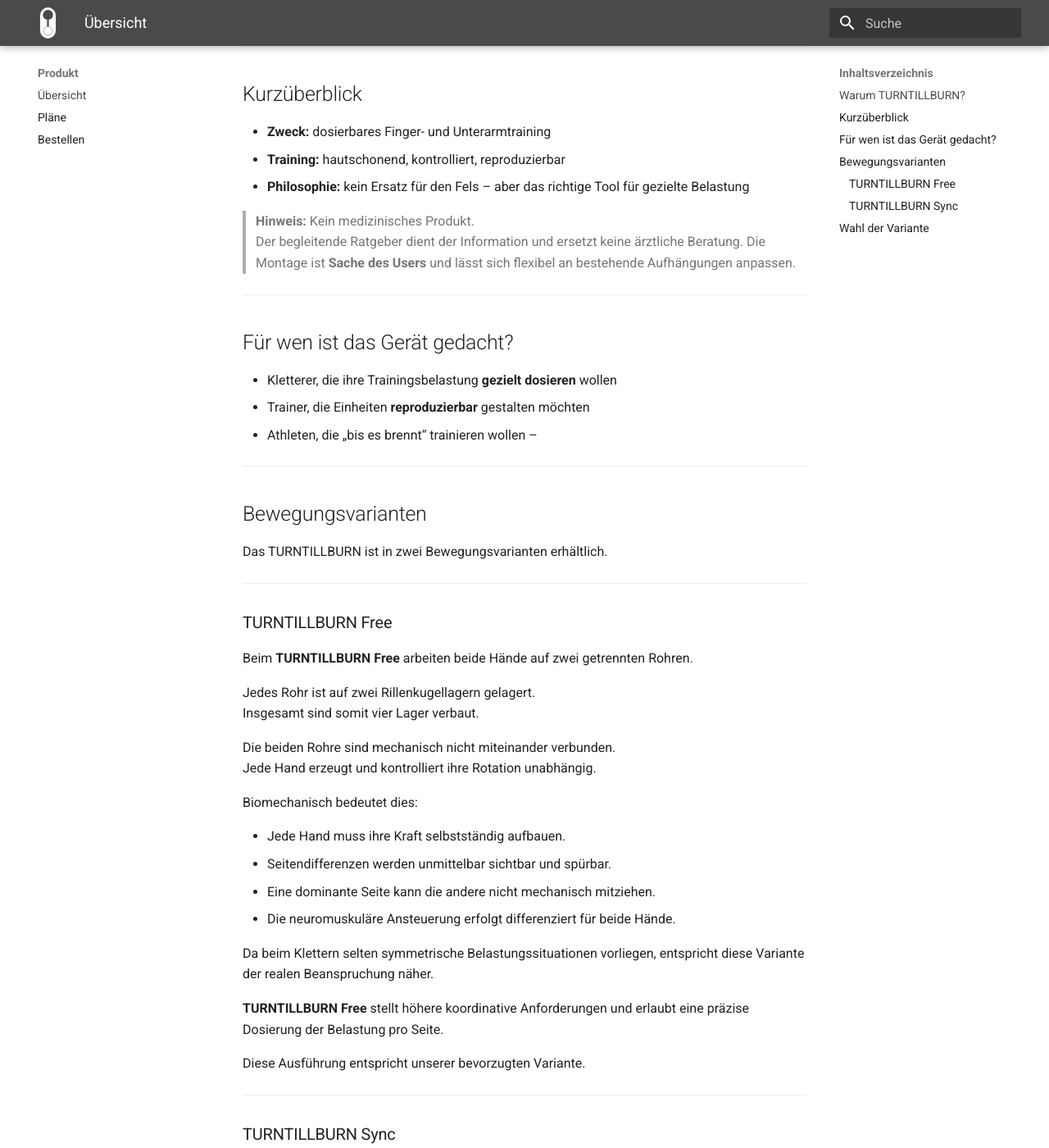
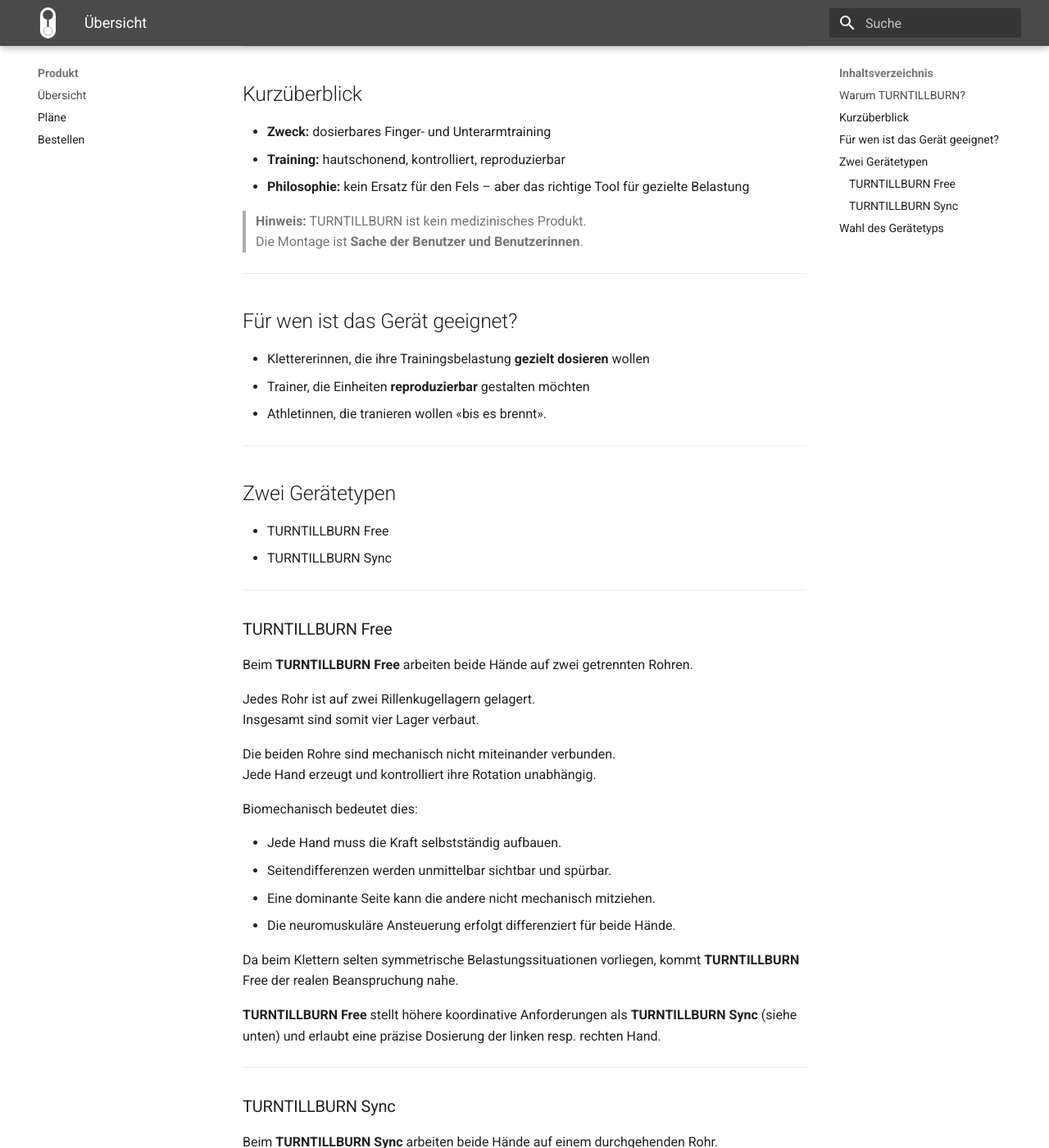
Before and after one commit to turntillburn/ttb-mkdocs, an MkDocs documentation site: the page built from docs/product/index.md, in a window 1280 px wide and 1400 px high, scrolled down 1302 px. Shown: the whole window at 82% size. Built offline with MkDocs 1.6.1 and Material for MkDocs 9.7.7, drawn with Linux system fonts in a browser that asks for light colours; comment, search, counter and statistics services are not loaded; some of the changed text lies outside the part shown.

Commit message:
Add minor textual improvements on the product overview page

```diff
--- a/docs/product/index.md
+++ b/docs/product/index.md
@@ -4,7 +4,7 @@
 
 
 > Reduziert auf das Wesentliche.
-> Ein Trainingsgerät für Kletterer, die Belastung bewusst steuern wollen.
+> Ein Trainingsgerät für Kletterer und Klettererinnen, die Belastung bewusst steuern wollen.
 
 
 <iframe
@@ -35,23 +35,23 @@ aber es ist ein Werkzeug, um **kontrolliert bis an die Belastungsgrenze** zu geh
 - **Training:** hautschonend, kontrolliert, reproduzierbar
 - **Philosophie:** kein Ersatz für den Fels – aber das richtige Tool für gezielte Belastung
 
-> **Hinweis:** Kein medizinisches Produkt.
-> Der begleitende Ratgeber dient der Information und ersetzt keine ärztliche Beratung.
-> Die Montage ist **Sache des Users** und lässt sich flexibel an bestehende Aufhängungen anpassen.
+> **Hinweis:** TURNTILLBURN ist kein medizinisches Produkt.
+> Die Montage ist **Sache der Benutzer und Benutzerinnen**.
 
 ---
 
-## Für wen ist das Gerät gedacht?
+## Für wen ist das Gerät geeignet?
 
-- Kletterer, die ihre Trainingsbelastung **gezielt dosieren** wollen
+- Klettererinnen, die ihre Trainingsbelastung **gezielt dosieren** wollen
 - Trainer, die Einheiten **reproduzierbar** gestalten möchten
-- Athleten, die „bis es brennt“ trainieren wollen –
+- Athletinnen, die tranieren wollen «bis es brennt».
 
 ---
 
-## Bewegungsvarianten
+## Zwei Gerätetypen
 
-Das TURNTILLBURN ist in zwei Bewegungsvarianten erhältlich.
+- TURNTILLBURN Free
+- TURNTILLBURN Sync
 
 ---
 
@@ -67,16 +67,14 @@ Jede Hand erzeugt und kontrolliert ihre Rotation unabhängig.
 
 Biomechanisch bedeutet dies:
 
-- Jede Hand muss ihre Kraft selbstständig aufbauen.
+- Jede Hand muss die Kraft selbstständig aufbauen.
 - Seitendifferenzen werden unmittelbar sichtbar und spürbar.
 - Eine dominante Seite kann die andere nicht mechanisch mitziehen.
 - Die neuromuskuläre Ansteuerung erfolgt differenziert für beide Hände.
 
-Da beim Klettern selten symmetrische Belastungssituationen vorliegen, entspricht diese Variante der realen Beanspruchung näher.
+Da beim Klettern selten symmetrische Belastungssituationen vorliegen, kommt **TURNTILLBURN** Free der realen Beanspruchung nahe.
 
-**TURNTILLBURN Free** stellt höhere koordinative Anforderungen und erlaubt eine präzise Dosierung der Belastung pro Seite.
-
-Diese Ausführung entspricht unserer bevorzugten Variante.
+**TURNTILLBURN Free** stellt höhere koordinative Anforderungen als **TURNTILLBURN Sync** (siehe unten) und erlaubt eine präzise Dosierung der linken resp. rechten Hand.
 
 ---
 
@@ -92,12 +90,12 @@ Beide Hände bewegen denselben Rollkörper.
 Die Kraftübertragung ist mechanisch gekoppelt.
 Eine Seite kann die andere unterstützen oder stabilisieren.
 
-Diese Variante vermittelt ein ruhiges und stabiles Bewegungsgefühl und reduziert den koordinativen Anspruch.
+**TURNTILLBURN Sync** vermittelt ein ruhiges und stabiles Bewegungsgefühl und ist koordinativ einfacher.
 
 ---
 
-## Wahl der Variante
+## Wahl des Gerätetyps
 
 Die Wahl zwischen **TURNTILLBURN Free** und **TURNTILLBURN Sync** richtet sich nach persönlicher Präferenz, Trainingsziel und Einsatzbereich.
 
-Beide Varianten basieren auf derselben konstruktiven Grundlage und erfüllen dieselben Anforderungen hinsichtlich Materialqualität, Lagerung und Fertigungspräzision.
+Beide Typen basieren auf derselben konstruktiven Grundlage und erfüllen dieselben Anforderungen hinsichtlich Materialqualität, Lagerung und Fertigungspräzision.
```
